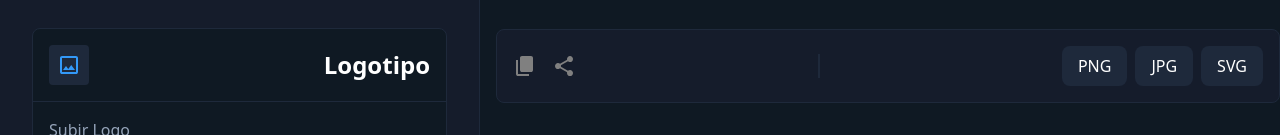
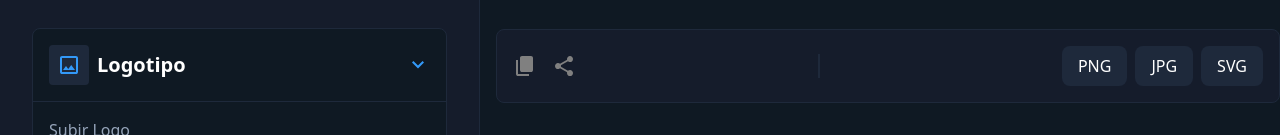
Before and after one commit to NelsonAMR/QR-Generator, a website built with Vite: page index.html in a window 1280 px wide. Shown: the part 687-822 px from the top of the page. Built offline with nearby package versions, Linux system fonts and the light colour scheme.

Commit message:
feat: add new collapse visuals

```diff
--- a/index.html
+++ b/index.html
@@ -141,10 +141,13 @@
         </div>
         <div class="config-container">
           <div class="config-header">
-            <div class="image-container">
-              <img src="src/assets/icons/image.svg" alt="Icono Logo" />
+            <div class="config-header-container">
+              <div class="image-container">
+                <img src="src/assets/icons/image.svg" alt="Icono Logo" />
+              </div>
+              <h2>Logotipo</h2>
             </div>
-            <h2>Logotipo</h2>
+            <img src="src/assets/icons/chev-down.svg" alt="Contenedor colapsado">
           </div>
           <div class="config-body">
             <div class="config-logo-container">
```
